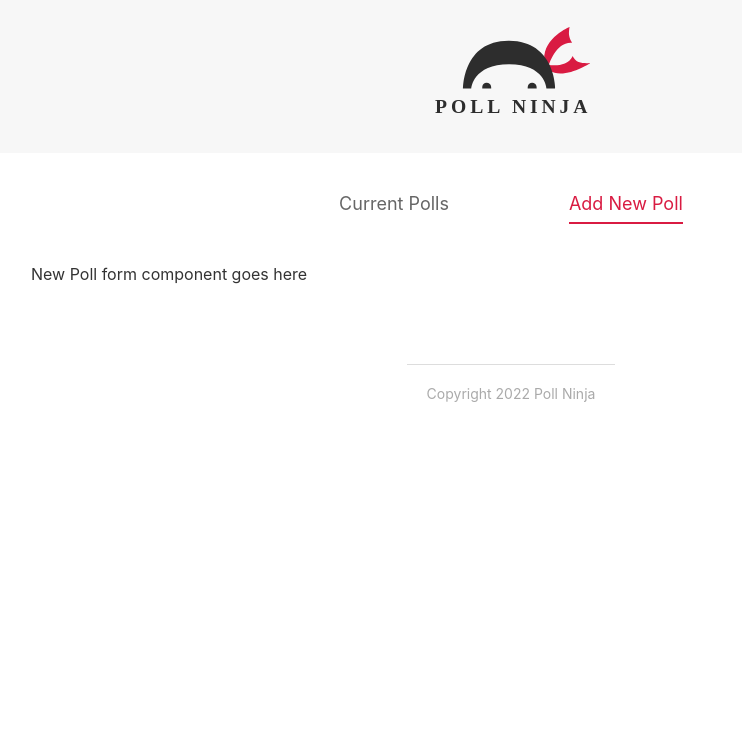
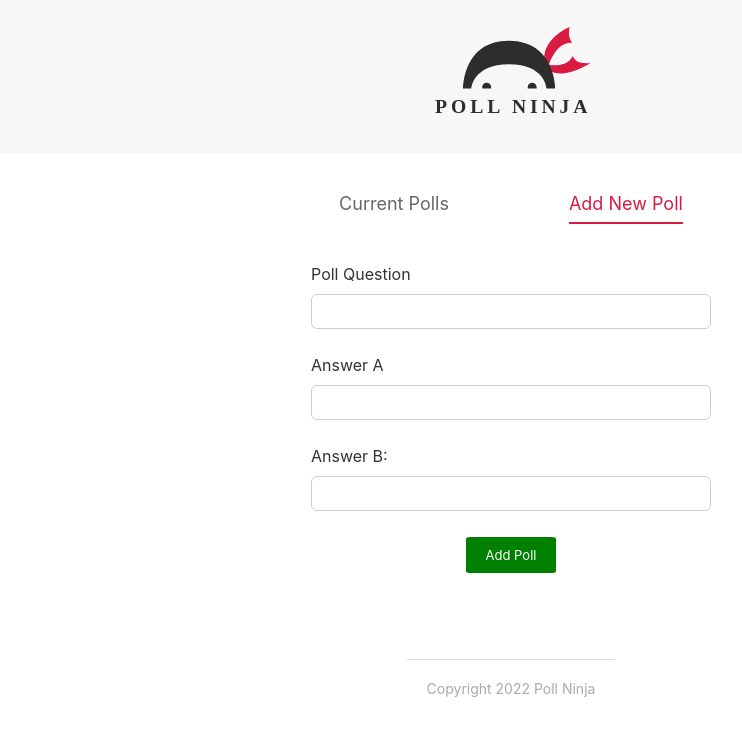
Before and after one commit to olaitan6201/polls-project, a Svelte app: page / in a window 1280 px wide. Both pictures are taken after a click on the item "Add New Poll". Shown: the top 736 px of the page, without its empty margins (129-871 px from the left). Built offline with nearby package versions, Linux system fonts and the light colour scheme.

Commit message:
Completed Poll Form Component

```diff
--- a/public/global.css
+++ b/public/global.css
@@ -60,3 +60,33 @@
 button:focus {
 	border-color: #666;
 }
+
+
+.btn{
+	color: white;
+	padding: 10px 20px;
+	border: none;
+	border-radius: 5%;
+	cursor: pointer;
+	/* color: black; */
+	background-color: black;
+	font-size: small;
+}
+
+.btn-primary{
+	background-color: blue!important;
+}
+
+.btn-danger{
+	background-color: red;
+}
+
+.btn-success{
+	background-color: green;
+}
+
+
+a.btn{
+	color: white;
+	text-decoration: none;
+}
--- a/src/App.svelte
+++ b/src/App.svelte
@@ -2,6 +2,7 @@
 	import Header from "./components/Header.svelte";
 	import Footer from "./components/Footer.svelte";
 	import Tabs from "./shared/Tabs.svelte";
+	import CreatePollForm from './components/CreatePollForm.svelte';
 
 
 	// tabs
@@ -18,7 +19,7 @@
 	{#if activeItem === 'Current Polls'}
 		<p>Poll list component goes here</p>
 	{:else if activeItem === 'Add New Poll'}
-		<p>New Poll form component goes here</p>
+		<CreatePollForm />
 	{/if}
 </main>
 <Footer />
--- /dev/null
+++ b/src/components/CreatePollForm.svelte
@@ -0,0 +1,51 @@
+<script>
+    import { createEventDispatcher } from "svelte";
+
+    let dispatch = createEventDispatcher();
+
+    let fields = {
+        question: '',
+        answerA: '',
+        answerB: ''
+    };
+
+    const submit = () => {
+        dispatch('', fields);
+    }
+</script>
+
+<form on:submit|preventDefault={submit}>
+    <div class="form-field">
+        <label for="question">Poll Question</label>
+        <input type="text" id="question" bind:value={fields.question}>
+    </div>
+    <div class="form-field">
+        <label for="answer-a">Answer A</label>
+        <input type="text" id="answer-a" bind:value={fields.answerA}>
+    </div>
+    <div class="form-field">
+        <label for="answer-b">Answer B:</label>
+        <input type="text" id="answer-b" bind:value={fields.answerB}>
+    </div>
+    <button class="btn btn-success">Add Poll</button>
+</form>
+
+<style>
+    form{
+        width: 400px;
+        margin: 0 auto;
+        text-align: center;
+    }
+
+    .form-field{
+        margin: 18px auto;
+    }
+    input{
+        width: 100%;
+        border-radius: 6px;
+    }
+    label{
+        margin: 10px auto;
+        text-align: left;
+    }
+</style>
```
